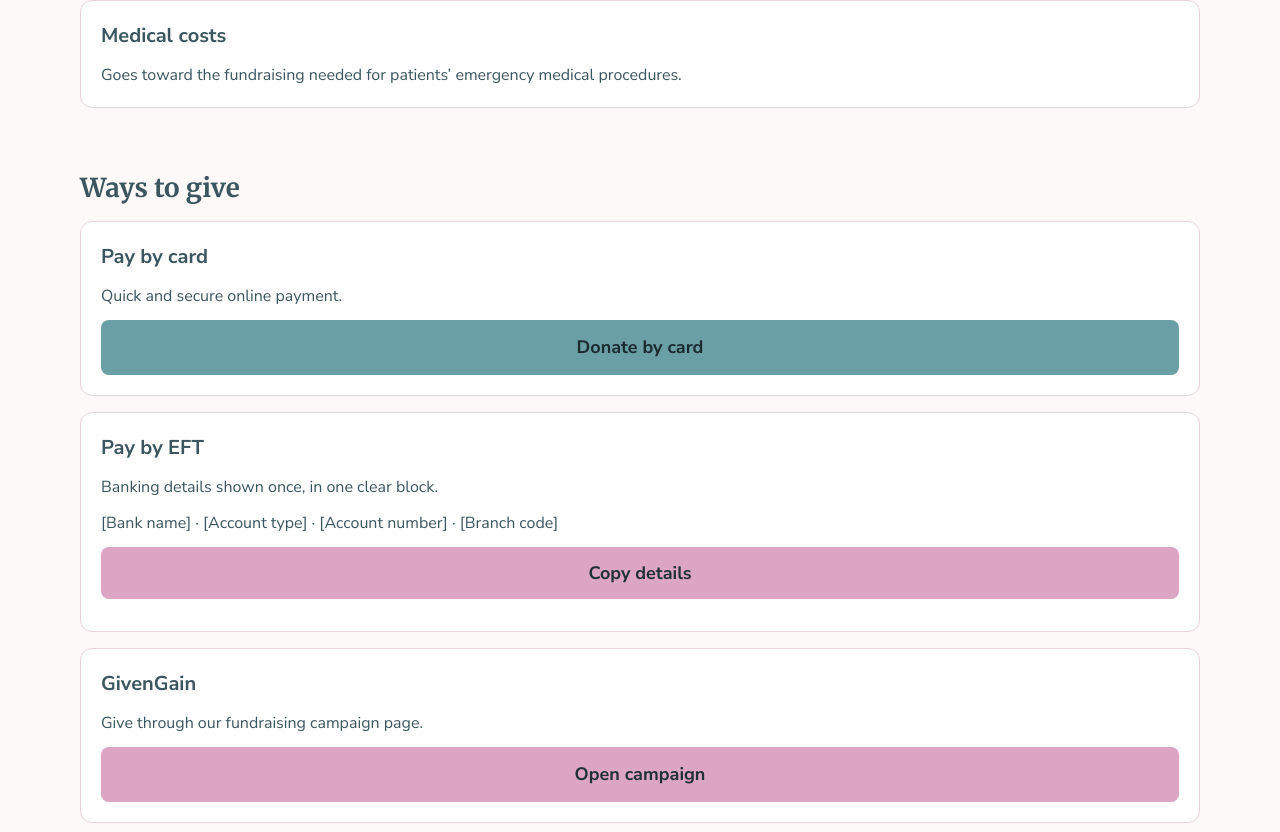
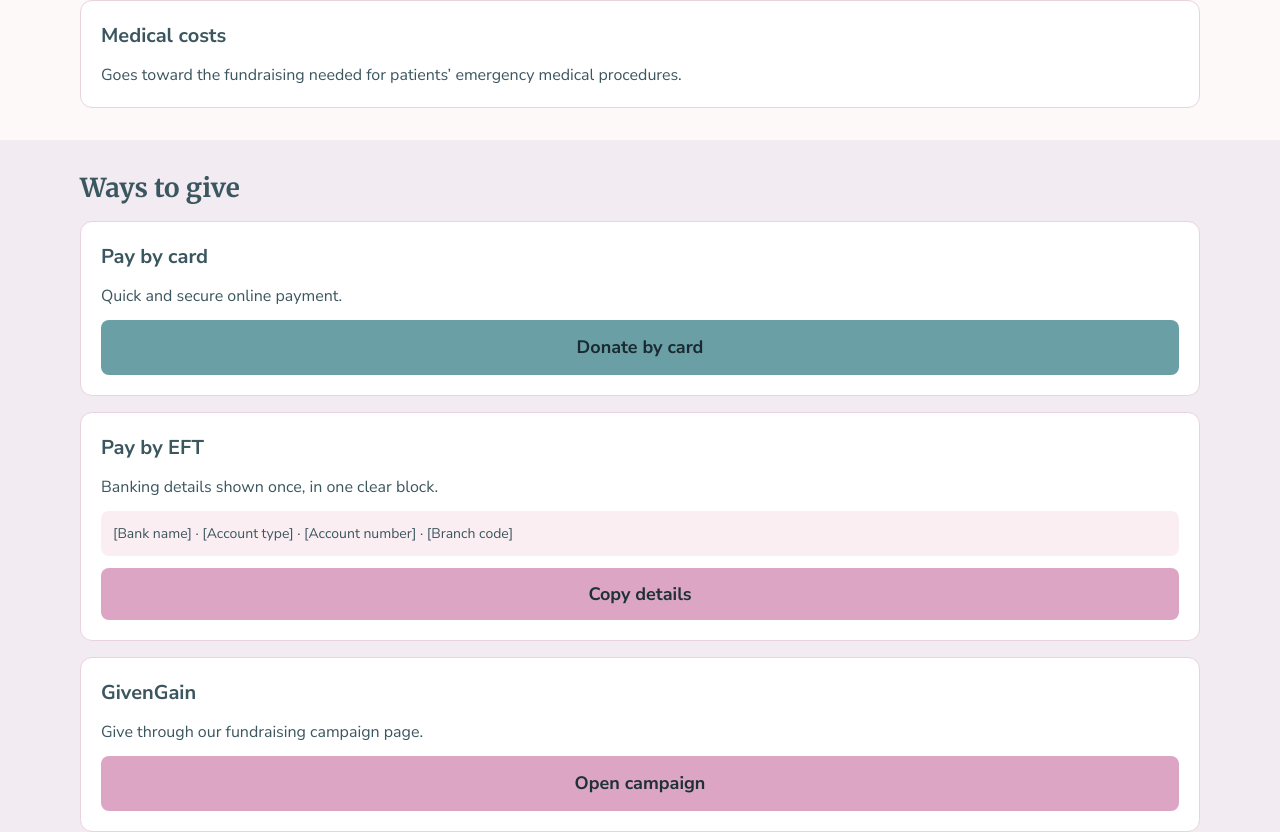
Before and after one commit to Stpoole022/Nas-Scoliosis, a plain HTML site: page pages/Support/Test Page/index.html in a window 1280 px wide. Shown: the part 1433-2265 px from the top of the page. Drawn offline with Linux system fonts and the light colour scheme.

Commit message:
Complete Ways to give section styling

```diff
--- a/pages/Support/Test Page/style.css
+++ b/pages/Support/Test Page/style.css
@@ -11,6 +11,7 @@
   --accent: #DCA5C4;      /* secondary buttons and photo frame */
   --on-accent: #1F3036;   /* text on accent colour */
   --focus: #3F7077;       /* outline when you tab to something */
+  --tint-2: #F2EBF1;
 }
 
 /* Padding stays inside an element's width */
@@ -155,3 +156,27 @@ h3 { font-size: 20px; }
   border-radius: 12px;
   background: var(--surface);
 }
+
+.section--tint-2 {
+    background: var(--tint-2);
+}
+
+.bank-details {
+    background: var(--tint-1);
+    padding: 12px;
+    border-radius: 8px;
+    font-size: 14px;
+    overflow-wrap: anywhere;
+}
+
+.visually-hidden {
+    position: absolute;
+    width: 1px;
+    height: 1px;
+    margin: -1px;
+    padding: 0;
+    overflow: hidden;
+    clip: rect(0, 0, 0, 0);
+    white-space: nowrap;
+    border: 0;
+}
```
